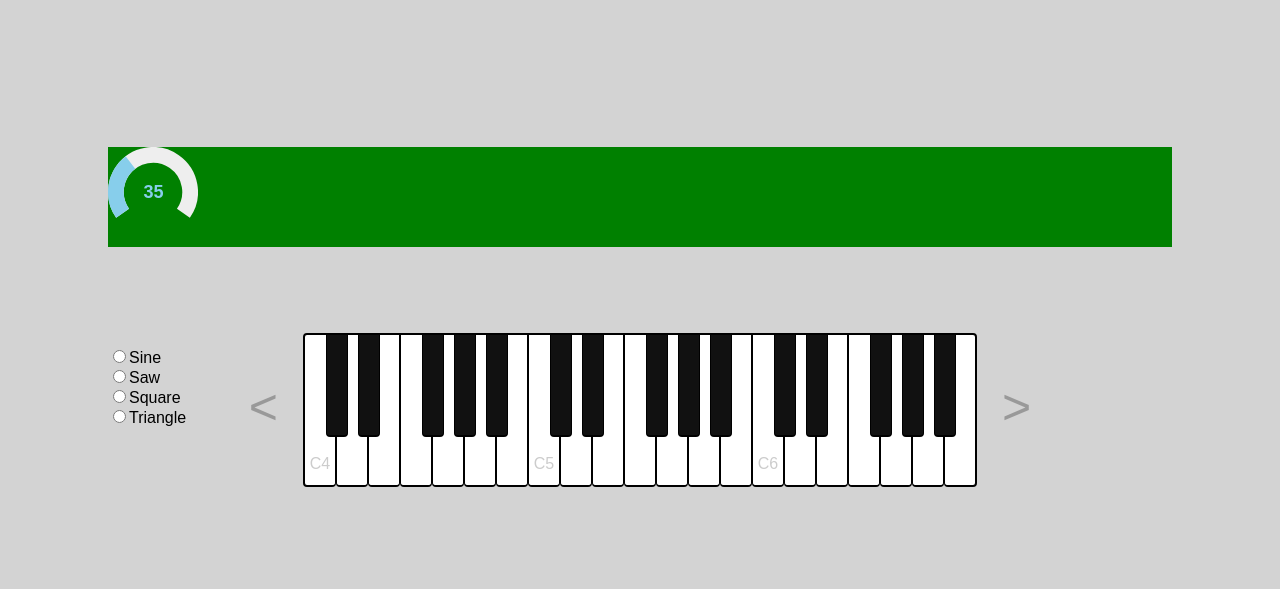
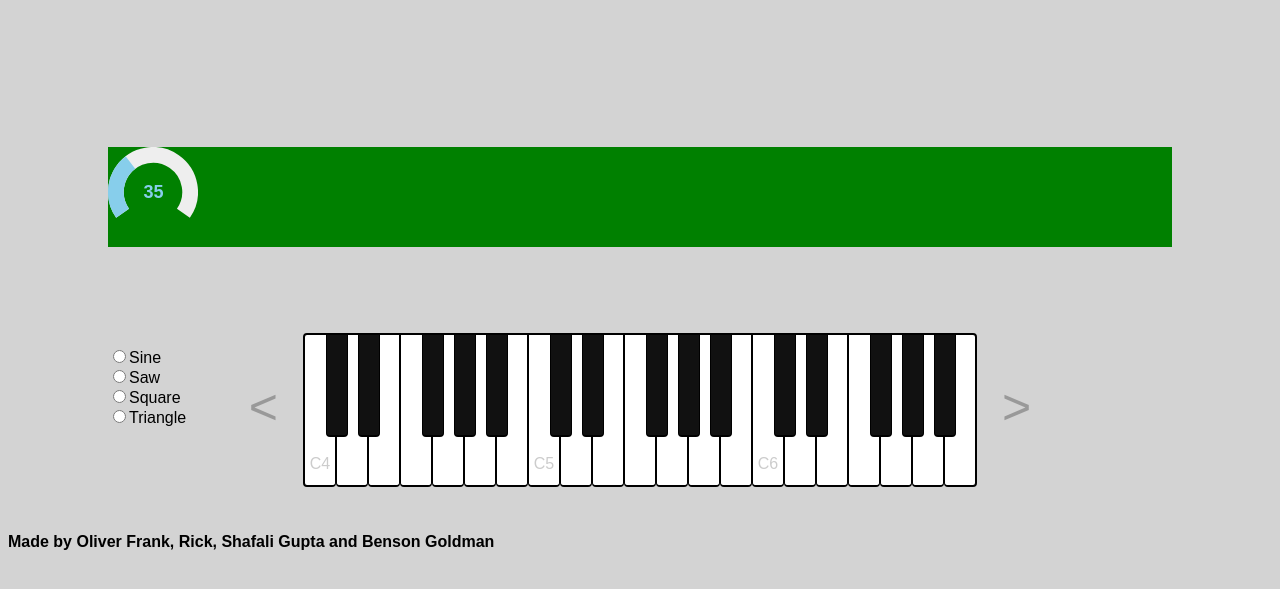
Before and after one commit to ofrank123/synthjs, a website: page public/index.html in a window 1280 px wide. Shown: the part 85-674 px from the top of the page. Drawn offline with nearby package versions, Linux system fonts and the light colour scheme.

Commit message:
Update index.html

```diff
--- a/public/index.html
+++ b/public/index.html
@@ -52,4 +52,6 @@
     <div id="keyboardContainer"></div>
     </keyboardWrap>
   </body>
+
+	<p1> <b> Made by Oliver Frank, Rick, Shafali Gupta and Benson Goldman </b> </p1>
 </html>
```
